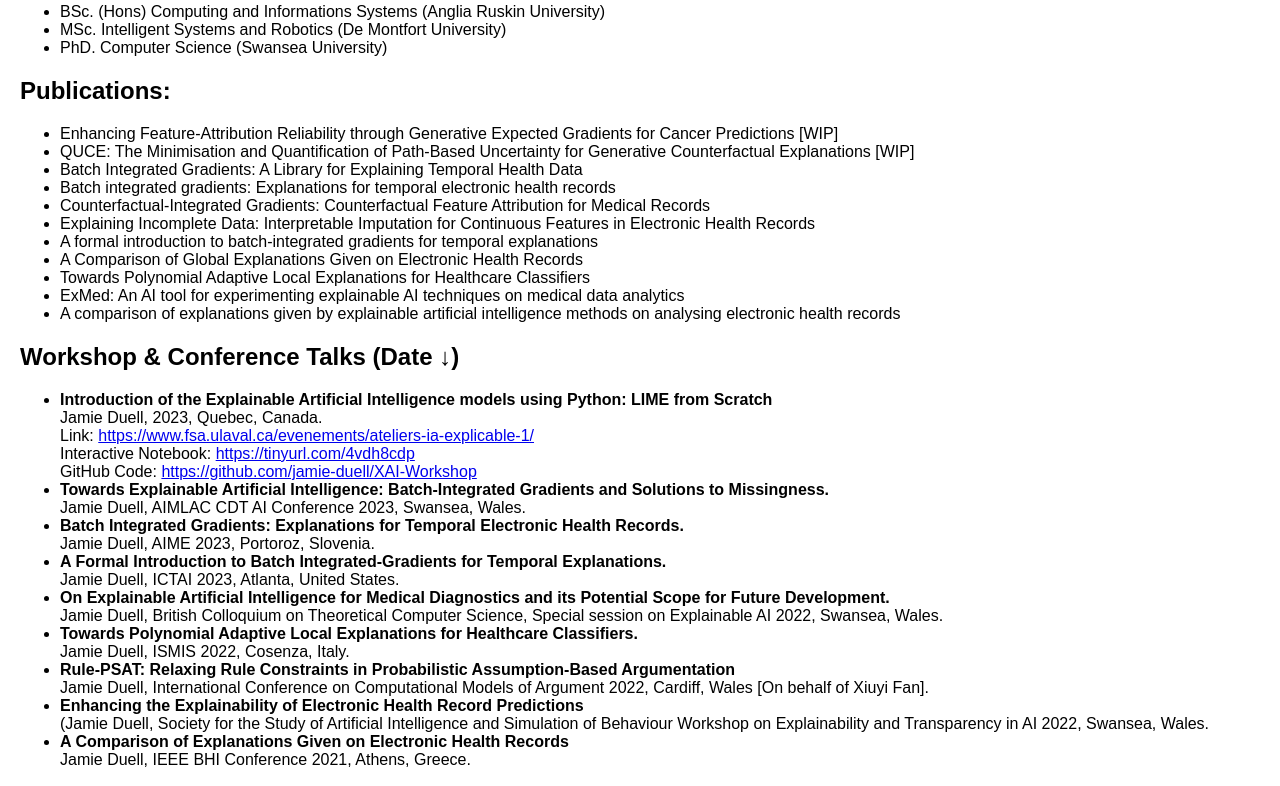
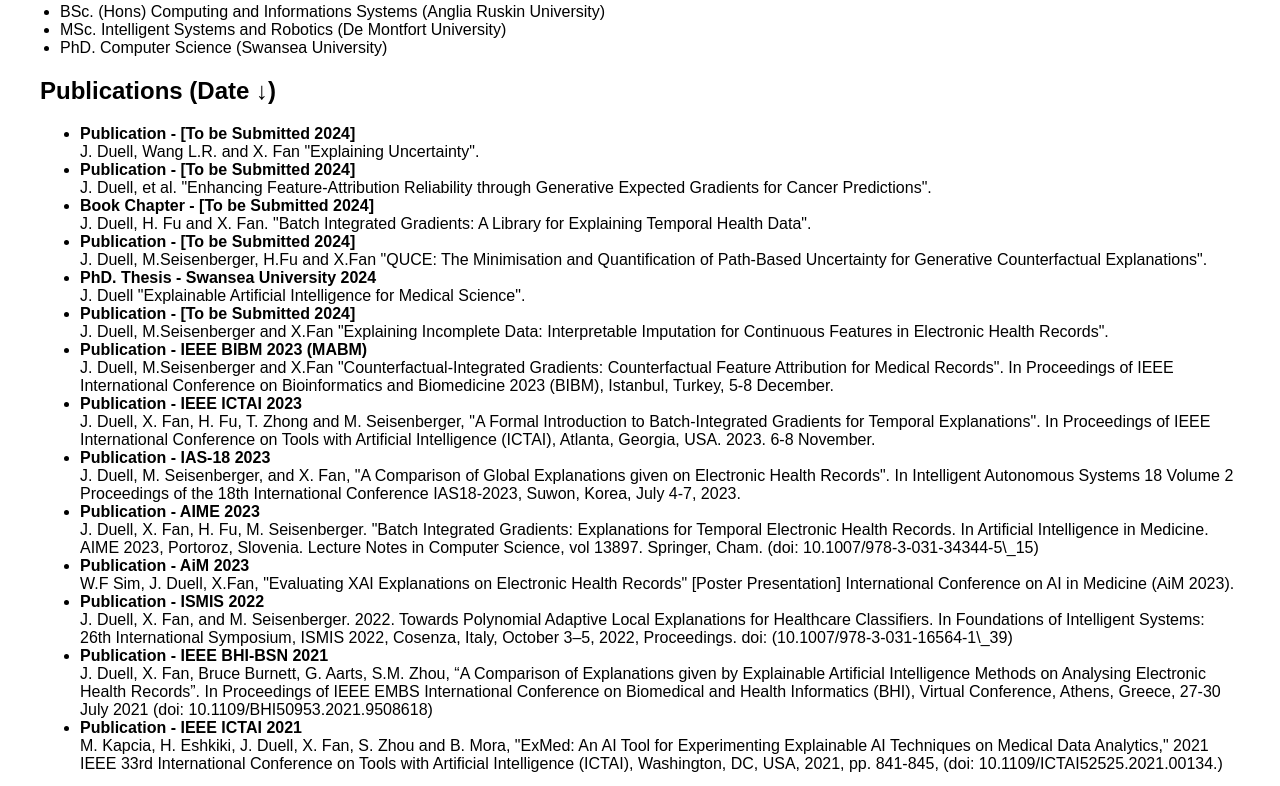
Before and after one commit to jamie-duell/jamie-duell.github.io, a plain HTML site: page index.html in a window 1280 px wide. Shown: the part 519-1305 px from the top of the page. Drawn offline with Linux system fonts and the light colour scheme.

Commit message:
Update index.html

```diff
--- a/index.html
+++ b/index.html
@@ -33,24 +33,68 @@
 
 
     <section class="publications">
-        <h2>Publications:</h2>
-        <ul>
-            <li>Enhancing Feature-Attribution Reliability through Generative Expected
-Gradients for Cancer Predictions [WIP]</li>
-            <li>QUCE: The Minimisation and Quantification of Path-Based Uncertainty for Generative Counterfactual Explanations [WIP]</li>
-            <li>Batch Integrated Gradients: A Library for
-Explaining Temporal Health Data</li>
-            <li>Batch integrated gradients: Explanations for temporal electronic health records</li>
-            <li>Counterfactual-Integrated Gradients: Counterfactual Feature Attribution for Medical Records</li>
-            <li>Explaining Incomplete Data: Interpretable Imputation for Continuous Features in Electronic Health Records</li>
-            <li>A formal introduction to batch-integrated gradients for temporal explanations</li>
-            <li>A Comparison of Global Explanations Given on Electronic Health Records</li>
-            <li>Towards Polynomial Adaptive Local Explanations for Healthcare Classifiers</li>
-            <li>ExMed: An AI tool for experimenting explainable AI techniques on medical data analytics</li>
-            <li>A comparison of explanations given by explainable artificial intelligence methods on analysing electronic health records</li>
-
-            <!-- Add more publications as needed -->
-        </ul>
+      <section>
+          <h2>Publications (Date ↓)</h2>
+          <ul>
+            <li>
+                <strong>Publication - [To be Submitted 2024]</strong><br>
+                J. Duell, Wang L.R. and X. Fan "Explaining Uncertainty".
+            </li>
+            <li>
+                <strong>Publication - [To be Submitted 2024]</strong><br>
+                J. Duell, et al. "Enhancing Feature-Attribution Reliability through Generative Expected
+Gradients for Cancer Predictions".
+            </li>
+            <li>
+                <strong>Book Chapter - [To be Submitted 2024]</strong><br>
+                J. Duell, H. Fu and X. Fan. "Batch Integrated Gradients: A Library for
+Explaining Temporal Health Data".
+            </li>
+              <li>
+                  <strong>Publication - [To be Submitted 2024]</strong><br>
+                  J. Duell, M.Seisenberger, H.Fu and X.Fan "QUCE: The Minimisation and Quantification of Path-Based Uncertainty for Generative Counterfactual Explanations".
+              </li>
+              <li>
+                  <strong>PhD. Thesis - Swansea University 2024</strong><br>
+                  J. Duell "Explainable Artificial Intelligence for Medical Science".
+              </li>
+              <li>
+                  <strong>Publication - [To be Submitted 2024]</strong><br>
+                  J. Duell, M.Seisenberger and X.Fan "Explaining Incomplete Data: Interpretable Imputation for Continuous Features in Electronic Health Records".
+              </li>
+              <li>
+                  <strong>Publication - IEEE BIBM 2023 (MABM)</strong><br>
+                  J. Duell, M.Seisenberger and X.Fan "Counterfactual-Integrated Gradients: Counterfactual Feature Attribution for Medical Records". In Proceedings of IEEE International Conference on Bioinformatics and Biomedicine 2023 (BIBM), Istanbul, Turkey, 5-8 December.
+              </li>
+              <li>
+                  <strong>Publication - IEEE ICTAI 2023</strong><br>
+                  J. Duell, X. Fan, H. Fu, T. Zhong and M. Seisenberger, "A Formal Introduction to Batch-Integrated Gradients for Temporal Explanations". In Proceedings of IEEE International Conference on Tools with Artificial Intelligence (ICTAI), Atlanta, Georgia, USA. 2023. 6-8 November.
+              </li>
+              <li>
+                  <strong>Publication - IAS-18 2023</strong><br>
+                  J. Duell, M. Seisenberger, and X. Fan, "A Comparison of Global Explanations given on Electronic Health Records". In Intelligent Autonomous Systems 18 Volume 2 Proceedings of the 18th International Conference IAS18-2023, Suwon, Korea, July 4-7, 2023.
+              </li>
+              <li>
+                  <strong>Publication - AIME 2023</strong><br>
+                  J. Duell, X. Fan, H. Fu, M. Seisenberger. "Batch Integrated Gradients: Explanations for Temporal Electronic Health Records. In Artificial Intelligence in Medicine. AIME 2023, Portoroz, Slovenia. Lecture Notes in Computer Science, vol 13897. Springer, Cham. (doi: 10.1007/978-3-031-34344-5\_15)
+              </li>
+              <li>
+                  <strong>Publication - AiM 2023</strong><br>
+                  W.F Sim, J. Duell, X.Fan, "Evaluating XAI Explanations on Electronic Health Records" [Poster Presentation] International Conference on AI in Medicine (AiM 2023).
+              </li>
+              <li>
+                  <strong>Publication - ISMIS 2022</strong><br>
+                  J. Duell, X. Fan, and M. Seisenberger. 2022. Towards Polynomial Adaptive Local Explanations for Healthcare Classifiers. In Foundations of Intelligent Systems: 26th International Symposium, ISMIS 2022, Cosenza, Italy, October 3–5, 2022, Proceedings. doi: (10.1007/978-3-031-16564-1\_39)
+              </li>
+              <li>
+                  <strong>Publication - IEEE BHI-BSN 2021</strong><br>
+                  J. Duell, X. Fan, Bruce Burnett, G. Aarts, S.M. Zhou, “A Comparison of Explanations given by Explainable Artificial Intelligence Methods on Analysing Electronic Health Records”. In Proceedings of IEEE EMBS International Conference on Biomedical and Health Informatics (BHI), Virtual Conference, Athens, Greece, 27-30 July 2021 (doi: 10.1109/BHI50953.2021.9508618)
+              </li>
+              <li>
+                  <strong>Publication - IEEE ICTAI 2021</strong><br>
+                  M. Kapcia, H. Eshkiki, J. Duell, X. Fan, S. Zhou and B. Mora, "ExMed: An AI Tool for Experimenting Explainable AI Techniques on Medical Data Analytics," 2021 IEEE 33rd International Conference on Tools with Artificial Intelligence (ICTAI), Washington, DC, USA, 2021, pp. 841-845, (doi: 10.1109/ICTAI52525.2021.00134.)
+              </li>
+          </ul>
     </section>
     <!-- Add more sections as needed (e.g., Skills, Publications) -->
     <section>
```
